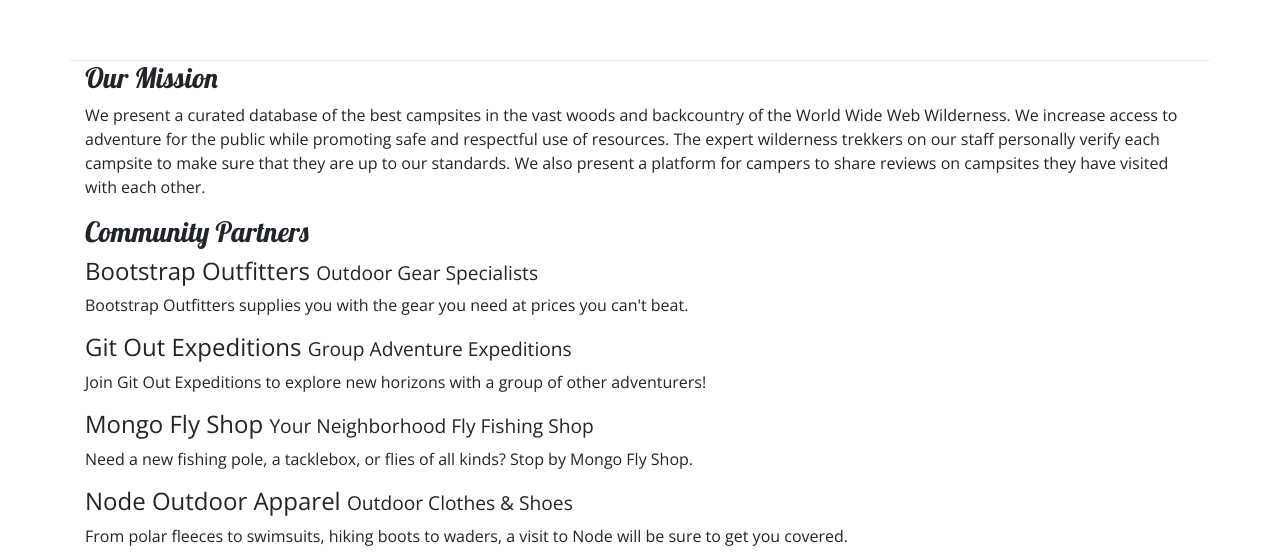
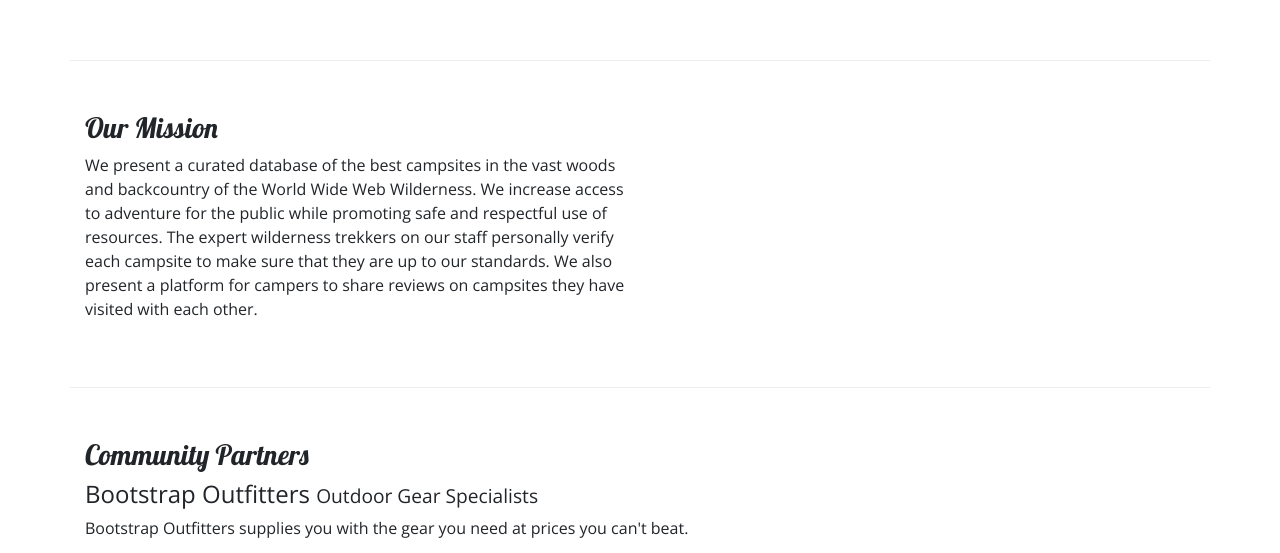
Before and after one commit to studiozandra/nucamp-bootstrap, a website: page aboutus.html in a window 1280 px wide. Shown: the part 333-886 px from the top of the page. Drawn offline with nearby package versions, Linux system fonts and the light colour scheme.

Commit message:
add row class to About Us

```diff
--- a/aboutus.html
+++ b/aboutus.html
@@ -31,21 +31,21 @@
 
     <div class="container">
         <div class="row row-content align-items-center">
-            <div class="col-sm-4 order-sm-last col-md-3">
+            <div class="col order-sm-last">
                <h2>About Us</h2>
                <hr />
             </div>
         </div>
 
-        <div>
-            <div>
+        <div class="row row-content align-items-center">
+            <div class="col col-lg-6">
                 <h3>Our Mission</h3>
                 <p>We present a curated database of the best campsites in the vast woods and backcountry of the World Wide Web Wilderness. We increase access to adventure for the public while promoting safe and respectful use of resources. The expert wilderness trekkers on our staff personally verify each campsite to make sure that they are up to our standards. We also present a platform for campers to share reviews on campsites they have visited with each other.</p>
             </div>
         </div>
 
-        <div>
-            <div>
+        <div class="row row-content align-items-center">
+            <div class="col">
                 <h3>Community Partners</h3>
                 <h4>Bootstrap Outfitters <small>Outdoor Gear Specialists</small></h4>
                 <p>Bootstrap Outfitters supplies you with the gear you need at prices you can't beat.</p>
```
